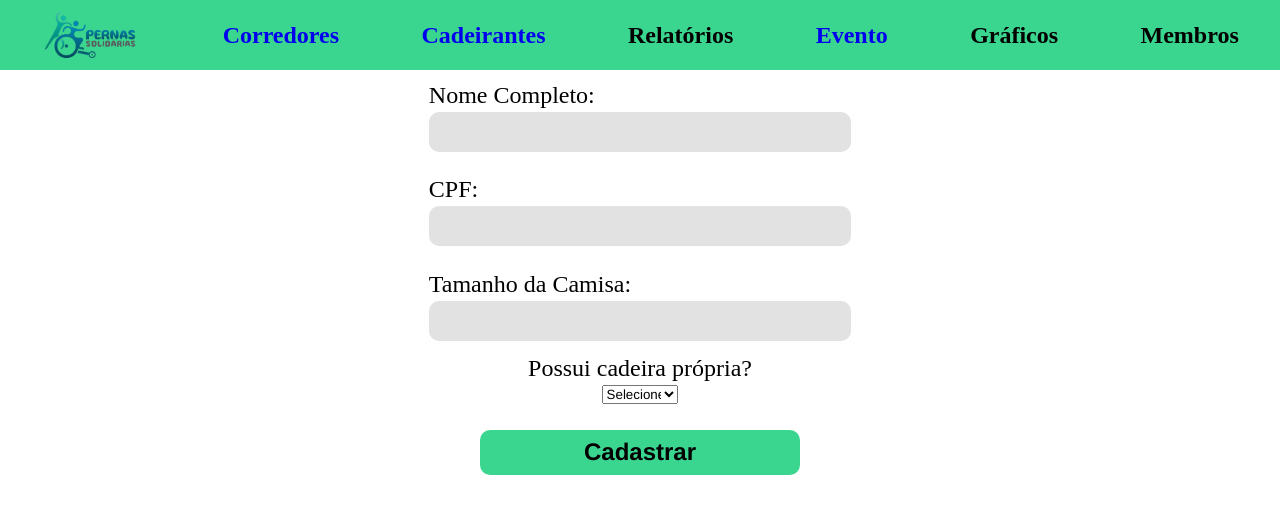
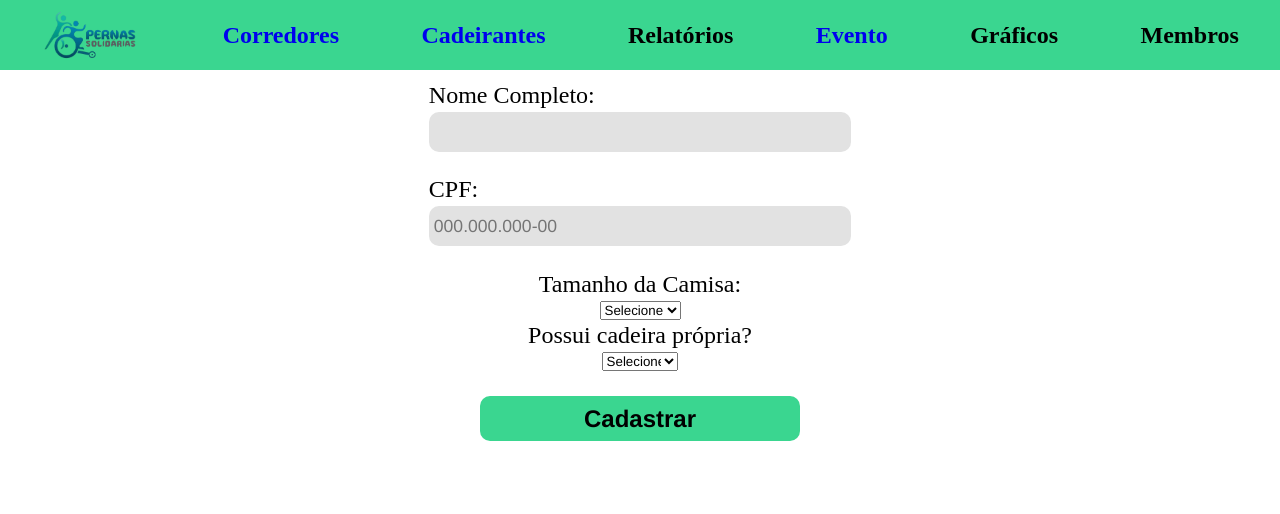
Before and after one commit to Madu3304/PernasSolidariasFront, a React (Vite) app in the folder pernasfront/: page /cadeirante in a window 1280 px wide. Shown: the top 514 px of the page. Built offline with nearby package versions, Linux system fonts and the light colour scheme.

Commit message:
#3691 garantindo a obrigatoriedade do formato de data em eventos e garantindo o formato correto do cpf em cadeirante e corredores

```diff
--- a/pernasfront/package.json
+++ b/pernasfront/package.json
@@ -16,6 +16,7 @@
     "react": "^19.1.0",
     "react-dom": "^19.1.0",
     "react-icons": "^5.5.0",
+    "react-input-mask": "^2.0.4",
     "react-router-dom": "^7.4.1",
     "react-toastify": "^11.0.5",
     "recharts": "^2.15.2"
--- a/pernasfront/src/Pages/Cadeirante.jsx
+++ b/pernasfront/src/Pages/Cadeirante.jsx
@@ -20,8 +20,28 @@ const Cadeirantes = () =>{
       };
     }
 
-    return { valido: true }
-  }
+    // Regex para validar CPF com pontuação
+    const cpfRegex = /^\d{3}\.\d{3}\.\d{3}-\d{2}$/;
+    if (!cpfRegex.test(data.cpfCadeirante)) {
+      return {
+        valido: false,
+        mensagem: "CPF inválido. Use o formato XXX.XXX.XXX-XX"
+      };
+    }
+
+    return { valido: true };
+  };
+
+  // const validarInscricao = (data) => {
+  //   if (!data.nomeCompletoCadeirante || !data.cpfCadeirante) {
+  //     return {
+  //       valido: false,
+  //       mensagem: "Por favor, preencha todos os campos obrigatórios."
+  //     };
+  //   }
+
+  //   return { valido: true }
+  // }
 
   const [situacao, setSituacao] = useState("")
   const opcoes = ["Selecione", "Sim", "Não"]
@@ -44,9 +64,13 @@ const Cadeirantes = () =>{
     }
 
     const dadosParaEnvio = {
-      ...formData,
-      ComSemCadeira: situacao
+      nm_cadeirante: formData.nomeCompletoCadeirante,
+      cpf_cadeirante: formData.cpfCadeirante,
+      tamanho_blusa: formData.tamanho_blusa,
+      s_n_cadeira: situacao
+      // Se você for usar `distanciaCadeirante`, adicione aqui também
     }
+
 
     // Aqui vai o envio pro back
     fetch("http://localhost:3000/cadeirante/cadeirante", {
@@ -79,19 +103,50 @@ const Cadeirantes = () =>{
         <label htmlFor="">Nome Completo:</label>
         <input type="text" name="nomeCompletoCadeirante" value={formData.nomeCompletoCadeirante} onChange={handleChange} />
         <label htmlFor="">CPF:</label>
-        <input type="text" name="cpfCadeirante" value={formData.cpfCadeirante} onChange={handleChange}/>
-        <label htmlFor="">Tamanho da Camisa:</label>
-        <input type="text" name="tamanhoBlusa" value={formData.tamanhoBlusa || ""} onChange={handleChange} />
+        <input
+          type="text"
+          name="cpfCadeirante"
+          value={formData.cpfCadeirante}
+          onChange={(e) => {
+            let value = e.target.value.replace(/\D/g, ""); // Remove tudo que não for dígito
+            if (value.length > 11) value = value.slice(0, 11);
+
+            // Aplica a máscara manualmente
+            if (value.length > 9)
+              value = value.replace(/(\d{3})(\d{3})(\d{3})(\d{1,2})/, "$1.$2.$3-$4");
+            else if (value.length > 6)
+              value = value.replace(/(\d{3})(\d{3})(\d{1,3})/, "$1.$2.$3");
+            else if (value.length > 3)
+              value = value.replace(/(\d{3})(\d{1,3})/, "$1.$2");
+
+            setFormData((prev) => ({ ...prev, cpfCadeirante: value }));
+          }}
+          placeholder="000.000.000-00"
+        />
+        {/* <input type="text" name="cpfCadeirante" value={formData.cpfCadeirante} onChange={handleChange}/> */}
+        <label htmlFor="" id="label-tamanho-blusa">Tamanho da Camisa:</label>
+        <select name="tamanho_blusa" id="tamanho_blusa" value={formData.tamanho_blusa || ""} onChange={handleChange}>
+          <option value="" disabled>Selecione</option>
+          <option value="PP">PP</option>
+          <option value="P">P</option>
+          <option value="M">M</option>
+          <option value="G">G</option>
+          <option value="GG">GG</option>
+          <option value="XGG">XGG</option>
+        </select>
 
         <div className="checkbox-container-cadeirante">
           <label htmlFor="situacao">Possui cadeira própria?</label>
           <div className="situacao">
             <select name="ComSemCadeira" id="situacao" value={situacao} onChange={(e) => setSituacao(e.target.value)} >
-              {opcoes.map((opcao, index) => (
+              <option value="" disabled>Selecione</option>
+              <option value="Sim">Sim</option>
+              <option value="Não">Não</option>
+              {/* {opcoes.map((opcao, index) => (
                 <option key={index} value={opcao === "Selecione" ? "" : opcao}>
                   {opcao}
                 </option>
-              ))}
+              ))} */}
             </select>
           </div>
         </div>
--- a/pernasfront/src/Pages/Corredor.jsx
+++ b/pernasfront/src/Pages/Corredor.jsx
@@ -1,4 +1,5 @@
 import { Link } from "react-router-dom"
+import InputMask from 'react-input-mask';
 import "../Styles/Corredor.css"
 import logo from "../assets/logo_sem fundo.png"
 import { toast } from "react-toastify";
@@ -21,8 +22,18 @@ const Corredor = () =>{
       };
     }
 
+    // Regex para validar CPF com pontuação
+    const cpfRegex = /^\d{3}\.\d{3}\.\d{3}-\d{2}$/;
+    if (!cpfRegex.test(data.cpf_corredor)) {
+      return {
+        valido: false,
+        mensagem: "CPF inválido. Use o formato XXX.XXX.XXX-XX"
+      };
+    }
+
     return { valido: true };
   };
+
 
   const handleChange = (e) => {
     const { name, value, type, checked } = e.target
@@ -70,8 +81,28 @@ const Corredor = () =>{
       <form onSubmit={handleSubmit} className="formularioCorredor">
         <label htmlFor="">Nome Completo:</label>
         <input type="text" name="nm_corredor" value={formData.nm_corredor} onChange={handleChange} />
-        <label htmlFor="">CPF:</label>
-        <input type="text" name="cpf_corredor" value={formData.cpf_corredor} onChange={handleChange} />
+        <label htmlFor="cpf">CPF:</label>
+        <input
+          type="text"
+          name="cpf_corredor"
+          value={formData.cpf_corredor}
+          onChange={(e) => {
+            let value = e.target.value.replace(/\D/g, ""); // Remove tudo que não for dígito
+            if (value.length > 11) value = value.slice(0, 11);
+
+            // Aplica a máscara manualmente
+            if (value.length > 9)
+              value = value.replace(/(\d{3})(\d{3})(\d{3})(\d{1,2})/, "$1.$2.$3-$4");
+            else if (value.length > 6)
+              value = value.replace(/(\d{3})(\d{3})(\d{1,3})/, "$1.$2.$3");
+            else if (value.length > 3)
+              value = value.replace(/(\d{3})(\d{1,3})/, "$1.$2");
+
+            setFormData((prev) => ({ ...prev, cpf_corredor: value }));
+          }}
+          placeholder="000.000.000-00"
+        />
+        {/* <input type="text" name="cpf_corredor" value={formData.cpf_corredor} onChange={handleChange} /> */}
         {/* <label htmlFor="">Tamanho da Camisa:</label>
         <input type="text" name="tamanho_blusa" value={formData.tamanho_blusa || ""} onChange={handleChange} /> */}
         <label htmlFor="tamanho_blusa" id="label-tamanho-blusa">Tamanho da Camisa</label>
--- a/pernasfront/src/Pages/Evento.jsx
+++ b/pernasfront/src/Pages/Evento.jsx
@@ -9,14 +9,14 @@ import Header from "../Components/Header";
 const Evento = () =>{
 
   const [formData, setFormData] = useState({
-    nomeEvento: "",
-    dataCorrida: "",
+    nm_evento: "",
+    dt_corrida: "",
     distancia: "",
-    localCorrida: ""
+    local_corrida: ""
   })
 
   const validarInscricao = (data) => {
-    if (!data.nomeEvento || !data.dataCorrida || !data.localCorrida ) {
+    if (!data.nm_evento || !data.dt_corrida || !data.local_corrida ) {
       return {
         valido: false,
         mensagem: "Por favor, preencha todos os campos obrigatórios."
@@ -44,17 +44,33 @@ const Evento = () =>{
       return
     }
 
+    const dataRegex = /^(\d{2})-(\d{2})-(\d{4})$/;
+    const match = formData.dt_corrida.match(dataRegex);
+    if (!match) {
+      toast.warn("A data deve estar no formato DD-MM-YYYY");
+      return;
+    }
+
+    const dataFormatada = `${match[3]}-${match[2]}-${match[1]}`;
+
+    const dadosParaEnvio = {
+      ...formData,
+      dt_corrida: dataFormatada
+    };
+
     // Aqui vai o envio pro back
     fetch("http://localhost:3000/evento/evento", {
       method: "POST",
       headers: {
         "Content-Type": "application/json",
       },
-      body: JSON.stringify(formData),
+      body: JSON.stringify(dadosParaEnvio),
     })
       .then((res) => res.json())
       .then((data) => {
-        toast.success("Cadeirante evento com sucesso!")
+        toast.success("Evento cadastrado com sucesso!")
+        // setFormData('')
+        // formData.nm_evento = ''
         console.log("Resposta do back:", data)
       })
       .catch((err) => {
@@ -69,13 +85,13 @@ const Evento = () =>{
 
       <form onSubmit={handleSubmit} className="formulario">
         <label htmlFor="">Nome da Corrida:</label>
-        <input type="text" name="nomeEvento" value={formData.nomeEvento} onChange={handleChange} />
+        <input type="text" name="nm_evento" value={formData.nm_evento} onChange={handleChange} />
         <label htmlFor="">Distância:</label>
         <input type="text" name="distancia" value={formData.distancia} onChange={handleChange} />
         <label htmlFor="">Data da Corrida:</label>
-        <input type="text" name="dataCorrida" value={formData.dataCorrida} onChange={handleChange} />
+        <input type="text" name="dt_corrida" value={formData.dt_corrida} onChange={handleChange} />
         <label htmlFor="">Local da Corrida:</label>
-        <input type="text" name="localCorrida" value={formData.localCorrida} onChange={handleChange} />
+        <input type="text" name="local_corrida" value={formData.local_corrida} onChange={handleChange} />
         <input type="submit" value="Cadastrar" className="botaoCadastrar" />
       </form>
     </div>
--- a/pernasfront/src/Pages/Graficos.jsx
+++ b/pernasfront/src/Pages/Graficos.jsx
@@ -77,7 +77,7 @@ const Grafico = () => {
         <h3>Eventos com mais inscrições</h3>
         <ResponsiveContainer width="100%" height={300}>
           <BarChart data={dados.eventos.map(item => ({
-            nome: item.Evento.nomeEvento,
+            nome: item.Evento.nm_evento,
             quantidade: item.quantidade
           }))}>
             <CartesianGrid strokeDasharray="3 3" />
--- a/pernasfront/src/Styles/Cadeirante.css
+++ b/pernasfront/src/Styles/Cadeirante.css
@@ -119,13 +119,13 @@ header img {
     justify-content: center;
 }
 
-.checkbox-container-cadeirante label{
+/* .checkbox-container-cadeirante label{
     width: 100%;
     text-align: center;
     display: flex;
     justify-content: center;
     align-items: center;
-}
+} */
 
 #label-tamanho-blusa{
     text-align: center;
```
Also changed, not shown: 1 other file (tests, documents, lock files or other folders).
